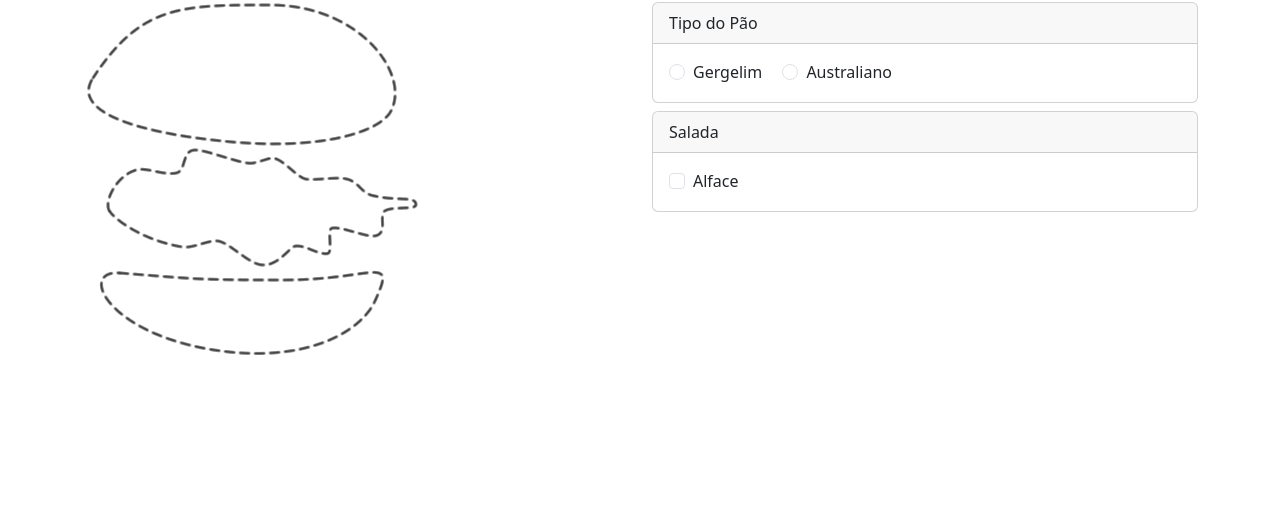
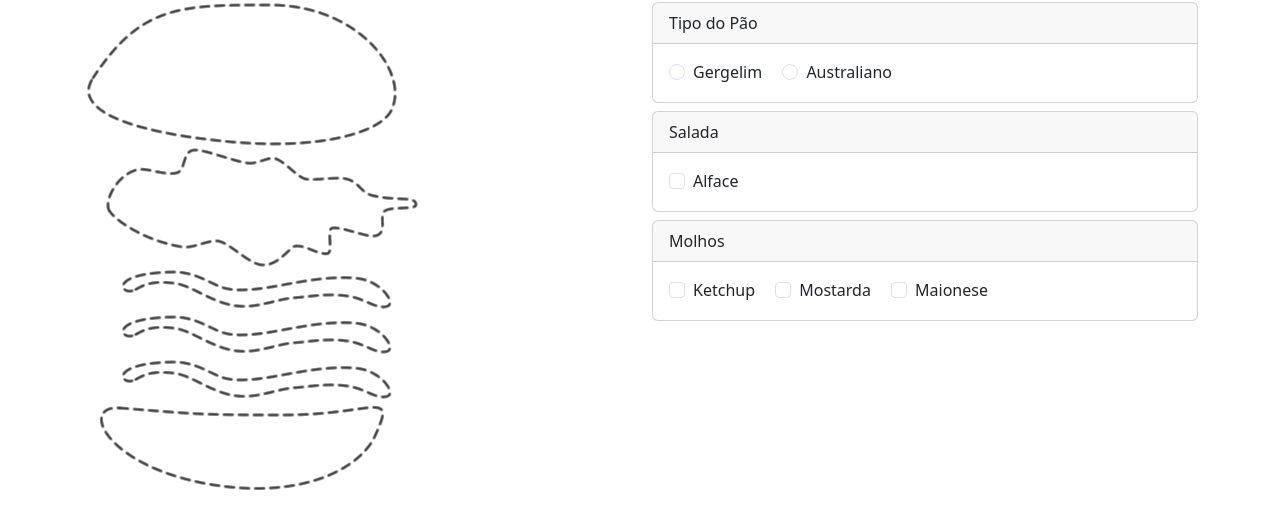
Before and after one commit to jota-rochz/Hamburguer, a plain HTML site: page index.html in a window 1280 px wide. Shown: the part 56-584 px from the top of the page. Drawn offline with nearby package versions, Linux system fonts and the light colour scheme.

Commit message:
Add files via upload

```diff
--- a/index.html
+++ b/index.html
@@ -46,12 +46,8 @@
                                     Tipo do Pão
                                 </div> <!-- fim card-header -->
                                 <div class="card-body">
-
-
-                                    <div class="form-check form-check-inline">
+                                     <div class="form-check form-check-inline">
                                         <input class="form-check-input" type="radio" value="gergelim" v-model="inputTipoPao">
-
-
                                         <label class="form-check-label"> Gergelim </label>
                                     </div>
 
@@ -59,11 +55,8 @@
                                         <input class="form-check-input" type="radio" value="australiano" v-model="inputTipoPao">
                                         <label class="form-check-label"> Australiano </label>
                                     </div>
-
                                 </div> <!-- fim card-body -->
                             </div> <!-- fim card -->
-
-
                         </div> <!-- fim col -->
                      </div> <!-- fim row mt-2 -->
 
@@ -75,19 +68,41 @@
                                     Salada
                                 </div> <!-- fim card-header -->
                                 <div class="card-body">
-
-
                                     <div class="form-check">
                                         <input class="form-check-input" type="checkbox" value="alface" v-model="inputSalada">
                                         <label class="form-check-label">Alface</label>
                                     </div>
-
                                 </div> <!-- fim card-body -->
                             </div> <!-- fim card -->
+                        </div> <!-- fim col -->
+                     </div> <!-- fim row salada -->
+
+                     <!-- molhos -->
+                     <div class="row mt-2">
+                        <div class="col">
+                            <div class="card">
+                                <div class="card-header"> Molhos </div> <!-- fim card-header -->
+                                <div class="card-body">
+                                    <div class="form-check form-check-inline">
+                                        <input class="form-check-input" type="checkbox" value="ketchup" v-model="inputMolhos">
+                                        <label class="form-check-label"> Ketchup </label>
+                                    </div>
+
+                                    <div class="form-check form-check-inline">
+                                        <input class="form-check-input" type="checkbox" value="mostarda" v-model="inputMolhos">
+                                        <label class="form-check-label"> Mostarda </label>
+                                    </div>
+
+                                    <div class="form-check form-check-inline">
+                                        <input class="form-check-input" type="checkbox" value="maionese" v-model="inputMolhos">
+                                        <label class="form-check-label"> Maionese </label>
+                                    </div>
+                                </div> <!-- fim card-body -->
+                            </div> <!-- fim card -->
+                        </div> <!-- fim col -->
+                     </div>
 
 
-                        </div> <!-- fim col -->
-                     </div> <!-- fim row mt-2 -->
                 </div> <!-- fim col-md-6 -->
                 <!-- fim do pão -->
             </div> <!-- row -->
@@ -102,6 +117,7 @@
             data: { /* atributos  //  propriedades */
                 inputTipoPao: '',
                 inputSalada: [],
+                inputMolhos: [],
             },
 
             computed: { /* propriedades computadas  //  reativos*/
@@ -120,7 +136,28 @@
                         return 'imagens/alface.png'
                     }
                     return 'imagens/padrao/alface.png'
-                }
+                },
+
+                ketchup() {
+                    if(this.inputMolhos.includes('ketchup')){
+                        return 'imagens/ketchup.png'
+                    }
+                    return 'imagens/padrao/molho.png'
+                },
+
+                mostarda() {
+                    if(this.inputMolhos.includes('mostarda')) {
+                        return 'imagens/mostarda.png'
+                    }
+                    return 'imagens/padrao/molho.png'
+                },
+
+                maionese() {
+                    if(this.inputMolhos.includes('maionese')) {
+                        return 'imagens/maionese.png'
+                    }
+                    return 'imagens/padrao/molho.png'
+                },
 
             },
         })
```
